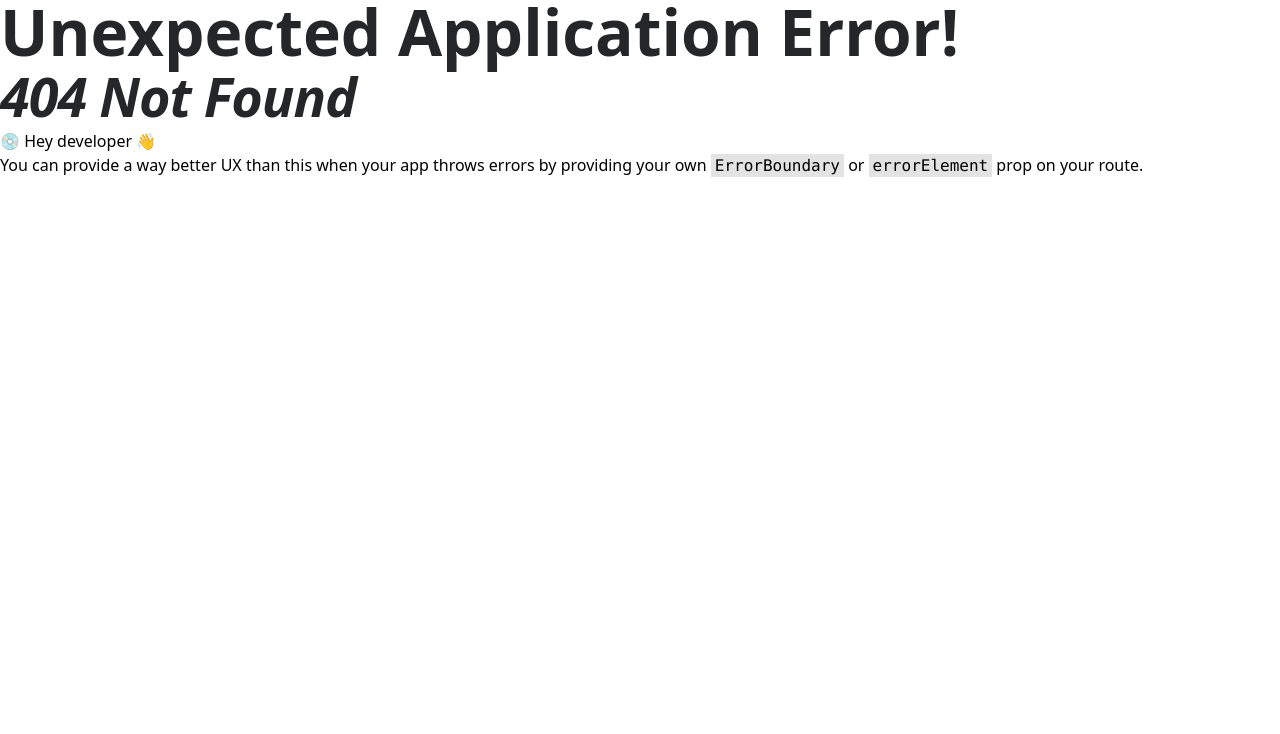
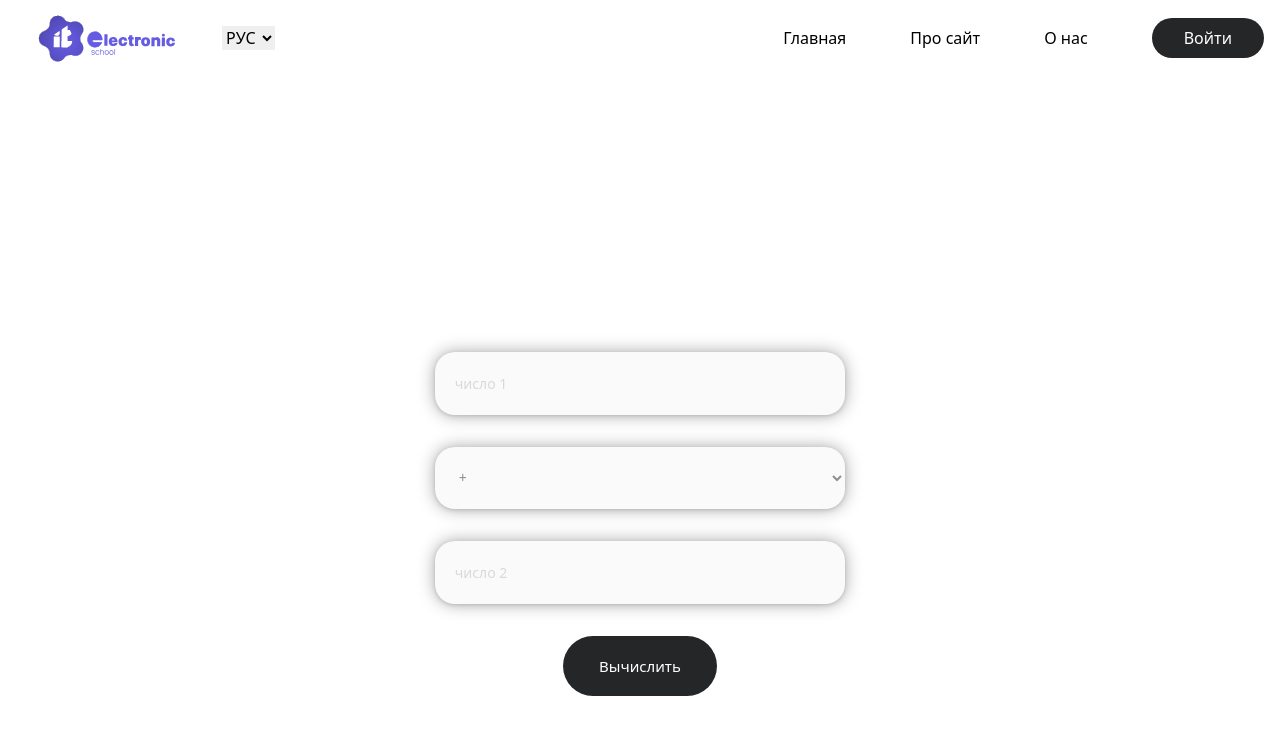
Before and after one commit to gurori/ites-frontend, a React (Vite) app: page /about in a window 1280 px wide. Before the commit this address had no page. Shown: the top 734 px of the page. Built offline with nearby package versions, Linux system fonts and the light colour scheme.

Commit message:
added about page

```diff
--- a/src/App.jsx
+++ b/src/App.jsx
@@ -5,10 +5,12 @@ import {
   Route
 } from "react-router-dom";
 import Home from "./components/pages/home/Home";
+import About from "./components/pages/about/About";
 
 const router = createBrowserRouter(createRoutesFromElements(
   <Route path="/">
     <Route index element={<Home />} />
+    <Route path="about/" element={<About />} />
   </Route>
 ));
 
--- a/src/components/Header.jsx
+++ b/src/components/Header.jsx
@@ -4,7 +4,7 @@ import Nav from "./Nav";
 
 const Header = () => {
      return (
-        <header className="flex items-center md:gap-6 lg:gap-8 relative lg:pl-4 pr-4">
+        <header className="flex items-center md:gap-6 lg:gap-8 relative lg:ml-4 mr-4">
             <Link onClick={() => window.location.reload()}>
                 <img src="/logos/ites-purple-small.svg" alt="logo"  className="-mb-4"/>
             </Link>
--- /dev/null
+++ b/src/components/pages/about/About.jsx
@@ -0,0 +1,25 @@
+import { useState } from "react";
+import Header from "../../Header";
+
+export default function About() {
+  const [text, setText] = useState("");
+  return (
+    <div className="h-screen">
+      <Header />
+      <div className="center h-full">
+      <div className="grid gap-8 place-items-center">
+        <h2 className="h-16">{text}</h2>
+        <input className="white drop-shadow" type="number" placeholder="число 1" />
+        <select className="white drop-shadow" name="" id="">
+            <option value="">+</option>
+            <option value="">-</option>
+            <option value="">*</option>
+            <option value="">/</option>
+        </select>
+        <input className="white drop-shadow" type="number" placeholder="число 2" />
+        <button className="text-white large bg-black" onClick={() => setText("Hello, world!")}>Вычислить</button>
+      </div>
+      </div>
+    </div>
+  );
+}
--- a/src/index.css
+++ b/src/index.css
@@ -44,11 +44,20 @@ h6 {
   line-height: 39.94px;
 }
 
-button {
+button,
+input[type="submit"] {
   &.small {
     @apply py-2;
+    border-radius: 25px;
+  }
+  &.large {
+    @apply py-5 px-9;
+    border-radius: 45px;
 
-    border-radius: 25px;
+    font-style: normal;
+    font-weight: 400;
+    font-size: 15px;
+    line-height: 20px;
   }
   &.border {
     @apply px-5 py-1.5;
@@ -59,6 +68,45 @@ button {
   }
 }
 
+input,
+select {
+  &.white {
+    @apply px-5 w-[335px] md:w-[410.52px];
+
+    height: 62.77px;
+
+    background: #fafafa;
+    border-radius: 20px;
+
+    font-style: normal;
+    font-weight: 400;
+    font-size: 14px;
+    line-height: 19px;
+
+    color: rgba(70, 70, 70, 0.6);
+
+    &::placeholder,
+    &:-moz-placeholder,
+    &:-ms-input-placeholder,
+    &::-moz-placeholder,
+    &::-webkit-input-placeholder {
+      font-style: normal;
+      font-weight: 400;
+      font-size: 14px;
+      line-height: 19px;
+
+      color: #46464699;
+    }
+  }
+  &.drop-shadow {
+    box-shadow: 0px 0px 16px 2px rgba(0, 0, 0, 0.25);
+  }
+}
+
 .text-white > * {
-  color: #FFF;
+  color: #fff;
 }
+
+.center {
+  @apply flex items-center justify-center;
+}
```
